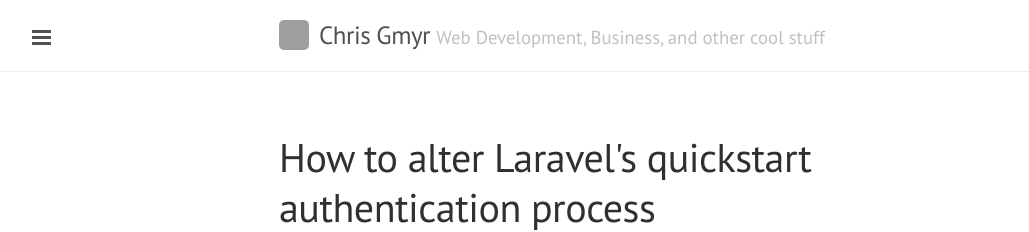
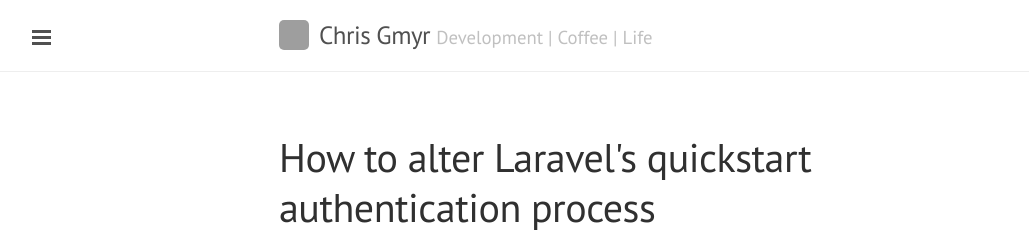
Before and after one commit to cmgmyr/cmgmyr.github.io, a Jekyll site: the page built from index.html, in a window 1280 px wide. Shown: the top 232 px of the page, without its empty margins (1-1030 px from the left). Built offline with Jekyll 4.4.1, drawn with Linux system fonts in a browser that asks for light colours; the list of posts is cut into pages by our own code; grey boxes are pictures that could not be loaded.

Commit message:
adjusted site tagline

```diff
--- a/_config.yml
+++ b/_config.yml
@@ -7,7 +7,7 @@
 
 # Setup
 title:            Chris Gmyr
-tagline:          'Web Development, Business, and other cool stuff'
+tagline:          'Development | Coffee | Life'
 url:              http://www.chrisgmyr.com
 paginate:         5
 paginate_path:    'page/:num/'
```
